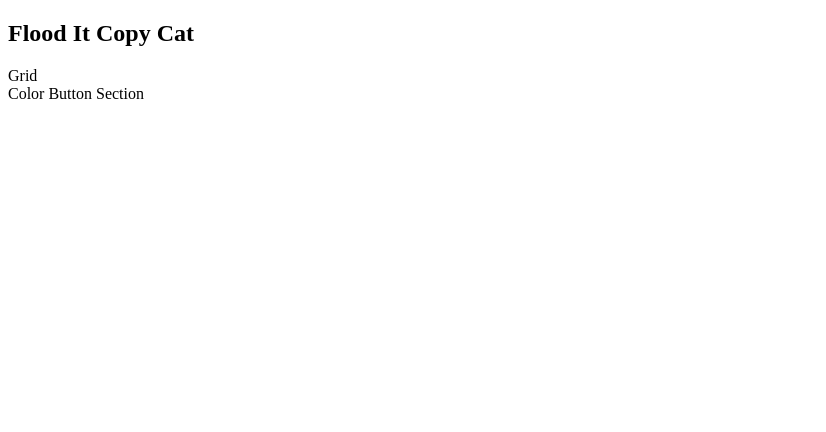
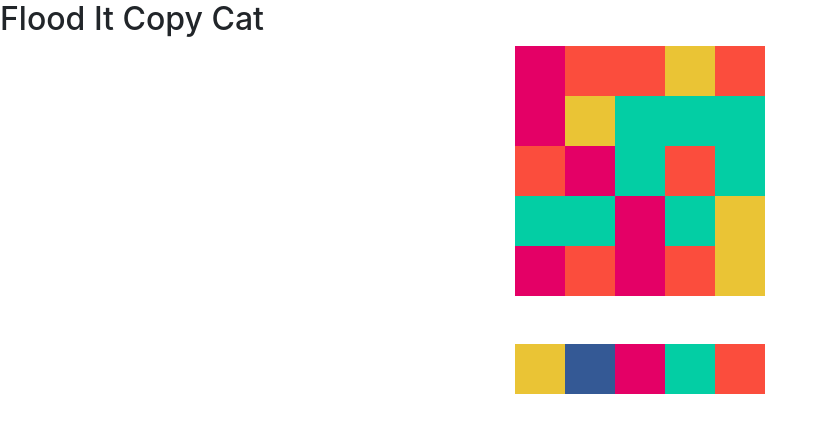
Before and after one commit to cynthialu42/flood-it, a React (Create React App) app: page / in a window 1280 px wide. Shown: the top 432 px of the page, without its empty margins (0-826 px from the left). Built offline with nearby package versions, Linux system fonts and the light colour scheme.

Commit message:
all game logic complete

```diff
--- a/public/index.html
+++ b/public/index.html
@@ -25,6 +25,7 @@
       Learn how to configure a non-root public URL by running `npm run build`.
     -->
     <title>React App</title>
+    <link rel="stylesheet" href="https://stackpath.bootstrapcdn.com/bootstrap/4.3.1/css/bootstrap.min.css" integrity="sha384-ggOyR0iXCbMQv3Xipma34MD+dH/1fQ784/j6cY/iJTQUOhcWr7x9JvoRxT2MZw1T" crossorigin="anonymous">
   </head>
   <body>
     <noscript>You need to enable JavaScript to run this app.</noscript>
--- a/src/App.js
+++ b/src/App.js
@@ -1,6 +1,6 @@
 import React from 'react';
 import GameContainer from './containers/GameContainer';
-
+require('./styles.css')
 function App() {
   return (
     <div className="App">
--- a/src/components/ColorButtons.js
+++ b/src/components/ColorButtons.js
@@ -0,0 +1,15 @@
+import React, { Component } from 'react';
+
+class ColorButtons extends Component {
+    render() {
+        return (
+            <div c
+                className="color-buttons"
+                style={{ backgroundColor: this.props.color, height: 50, width: 50 }}
+                onClick={() => this.props.sendColor(this.props.color)}
+            />
+        );
+    }
+}
+
+export default ColorButtons;
--- a/src/components/Grid.js
+++ b/src/components/Grid.js
@@ -1,12 +1,160 @@
 import React, { Component } from 'react';
+import Tile from './Tile';
 
 class Grid extends Component {
+    constructor(props) {
+        super(props);
+        this.state = {
+            size: this.props.size,
+            colors: this.props.colors,
+            gridColors: null,
+            colorCluster: null
+        }
+        this.updateGrid = this.updateGrid.bind(this);
+    }
+
+    componentDidMount() {
+        this.generateGridData(this.props.size);
+    }
+
+    componentDidUpdate(prevProps) {
+        if (this.props.currentColor !== prevProps.currentColor) {
+            this.updateGrid(this.props.currentColor);
+        }
+    }
+
+    findAllTiles = (array, gridObjectClone, color, originalArray) => {
+        let tempArr = []
+        array.map(tileNum => {
+            const { top, bottom, left, right } = gridObjectClone[tileNum]
+            console.log(array.includes(top));
+            if (gridObjectClone[top] && gridObjectClone[top].color === color && !array.includes(top) && !originalArray.includes(top)) {
+                tempArr.push(top);
+            }
+            if (gridObjectClone[bottom] && gridObjectClone[bottom].color === color  && !array.includes(bottom) && !originalArray.includes(bottom)) {
+                tempArr.push(bottom);
+            }
+            if (gridObjectClone[left] && gridObjectClone[left].color === color  && !array.includes(left)&& !originalArray.includes(left)) {
+                tempArr.push(left);
+            }
+            if (gridObjectClone[right] && gridObjectClone[right].color === color  && !array.includes(right)&& !originalArray.includes(right)) {
+                tempArr.push(right);
+            }
+        })
+        console.log('tempArr', [...new Set(tempArr)])
+        const noDuplicates = [...new Set(tempArr)];
+        const newFullArray = [...new Set([...originalArray, ...noDuplicates])];
+        console.log('new full array', newFullArray);
+        if ([...new Set(tempArr)].length) {
+            return this.findAllTiles(noDuplicates, gridObjectClone, color, newFullArray);
+        } else {
+            console.log([...new Set(tempArr)])
+            return newFullArray;
+        }
+    }
+    updateGrid(color) {
+        let tileColorsUpdated = [];
+        let gridObjectClone = JSON.parse(JSON.stringify(this.state.gridColors));
+        let gridArrayClone = JSON.parse(JSON.stringify(this.state.gridArray));
+        let colorClusterArray;
+        if (this.state.colorCluster) {
+            colorClusterArray = this.state.colorCluster;
+        } else {
+            colorClusterArray = this.findAllTiles([1], gridObjectClone, gridObjectClone[1].color, [1]);;
+        }
+        // if (this.state.colorCluster) {
+            colorClusterArray.forEach(tileNum => {
+                const { top, bottom, left, right } = gridObjectClone[tileNum]
+                gridObjectClone[tileNum].color = color;
+                gridArrayClone[tileNum - 1].color = color;
+                tileColorsUpdated.push(tileNum);
+                if (gridObjectClone[top] && gridObjectClone[top].color === color) {
+                    tileColorsUpdated.push(top);
+                }
+                if (gridObjectClone[bottom] && gridObjectClone[bottom].color === color) {
+                    tileColorsUpdated.push(bottom);
+                }
+                if (gridObjectClone[left] && gridObjectClone[left].color === color) {
+                    tileColorsUpdated.push(left);
+                }
+                if (gridObjectClone[right] && gridObjectClone[right].color === color) {
+                    tileColorsUpdated.push(right);
+                }
+            });
+            let tempArr = JSON.parse(JSON.stringify(tileColorsUpdated));
+            let finalArr = this.findAllTiles(tempArr, gridObjectClone, color, tempArr);
+            tileColorsUpdated = finalArr;
+        // } else {
+        //     const { top, bottom, left, right } = gridObjectClone[1];
+        //     const originalColor = gridObjectClone[1].color;
+        //     gridObjectClone[1].color = color;
+        //     gridArrayClone[0].color = color;
+        //     tileColorsUpdated.push(1);
+        //     if (gridObjectClone[top] && gridObjectClone[top].color === color) {
+        //         tileColorsUpdated.push(top);
+        //     }
+        //     if (gridObjectClone[bottom] && gridObjectClone[bottom].color === color) {
+        //         tileColorsUpdated.push(bottom);
+        //     }
+        //     if (gridObjectClone[left] && gridObjectClone[left].color === color) {
+        //         tileColorsUpdated.push(left);
+        //     }
+        //     if (gridObjectClone[right] && gridObjectClone[right].color === color) {
+        //         tileColorsUpdated.push(right);
+        //     }
+
+        // }
+        this.setState({ colorCluster: [...new Set(tileColorsUpdated)], gridColors: gridObjectClone, gridArray: gridArrayClone })
+    }
+
+    generateGridData(size) {
+        let totalTiles = size * size;
+        let gridColors = {};
+        let gridArray = [];
+        for (let i = 1; i <= totalTiles; i++) {
+            let color = this.props.colors[Math.floor(Math.random() * Math.floor(this.props.colors.length))];
+            let top = i - size > 0 ? i - size : null;
+            let bottom = i + size < size * size ? i + size : null;
+            let left = i % size === 1 ? null : i - 1;
+            let right = i % size === 0 ? null : i + 1
+            gridColors[i] = {
+                color,
+                top,
+                bottom,
+                left,
+                right
+            }
+            gridArray.push({
+                tileNum: i,
+                color,
+                top,
+                bottom,
+                left,
+                right
+            })
+        }
+
+        this.setState({ gridColors, gridArray })
+    }
     render() {
-        return (
-            <div>
-                Grid
-            </div>
-        );
+        let gameBoard;
+        if (this.state.gridArray) {
+            let splitArray = [];
+            let gridArrayCopy = JSON.parse(JSON.stringify(this.state.gridArray))
+            for (let i = 0; i < this.state.size; i++) {
+                splitArray.push(gridArrayCopy.splice(0, this.state.size))
+            }
+            gameBoard = splitArray.map(row => {
+                let rowTiles = row.map(tile => <Tile tileData={tile} />)
+                return <div className="d-flex flex-row justify-content-center">
+                    {rowTiles}
+                </div>
+            });
+            // gameBoard = null;
+        } else {
+            gameBoard = null;
+        }
+        return <div>{gameBoard}</div>
     }
 }
 
--- a/src/components/Tile.js
+++ b/src/components/Tile.js
@@ -0,0 +1,18 @@
+import React, { Component } from 'react';
+
+class Tile extends Component {
+    constructor(props) {
+        super(props);
+        this.state = {
+            color: this.props.tileData.color
+        }
+    }
+    render() {
+        return (
+            <div className="tile" style={{backgroundColor: this.props.tileData.color, height: 50, width: 50}}>
+            </div>
+        );
+    }
+}
+
+export default Tile;
--- a/src/containers/GameContainer.js
+++ b/src/containers/GameContainer.js
@@ -1,13 +1,32 @@
 import React, { Component } from 'react';
 import Grid from '../components/Grid';
+import ColorButtons from '../components/ColorButtons';
 
 class GameContainer extends Component {
+    constructor() {
+        super();
+        this.state = {
+            currentColor: null
+        }
+        this.colorClicked = this.colorClicked.bind(this);
+    }
+
+    colorClicked(color) {
+        this.setState({ currentColor: color });
+    }
+
     render() {
         return (
             <div>
                 <h2>Flood It Copy Cat</h2>
-                <Grid />
-                <div>Color Button Section</div>
+                <Grid size={5} colors={["#EAC435", "#345995", "#E40066", "#03CEA4", "#FB4D3D"]} currentColor={this.state.currentColor} />
+                <div className="d-flex justify-content-center mt-5">
+                    <ColorButtons color="#EAC435" sendColor={this.colorClicked} />
+                    <ColorButtons color="#345995" sendColor={this.colorClicked} />
+                    <ColorButtons color="#E40066" sendColor={this.colorClicked} />
+                    <ColorButtons color="#03CEA4" sendColor={this.colorClicked} />
+                    <ColorButtons color="#FB4D3D" sendColor={this.colorClicked} />
+                </div>
             </div>
         );
     }
--- /dev/null
+++ b/src/styles.css
@@ -0,0 +1,3 @@
+.display-flex {
+    display: flex;
+}
```
